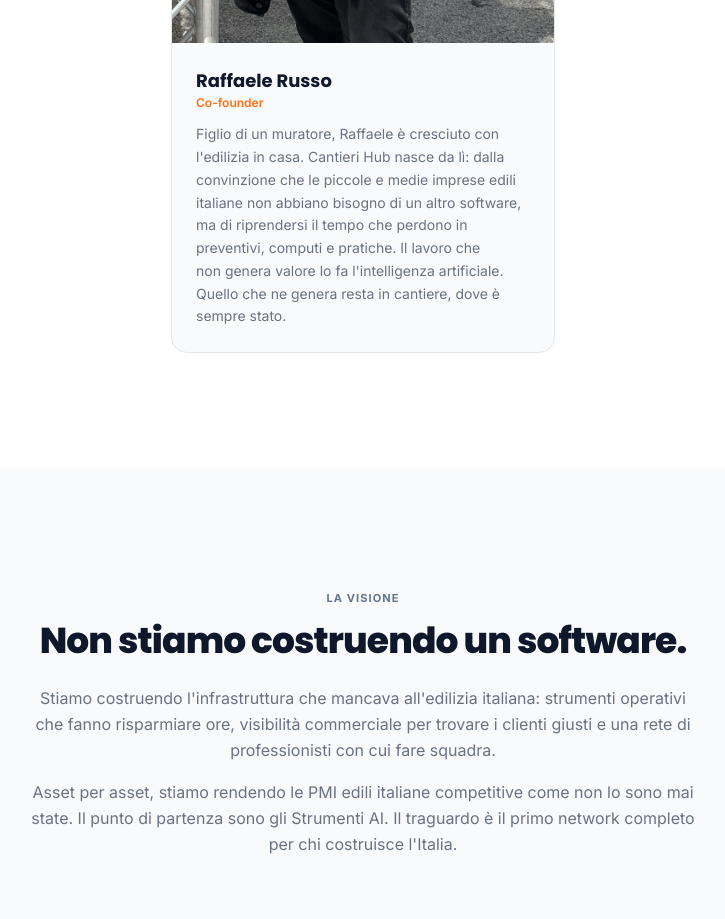
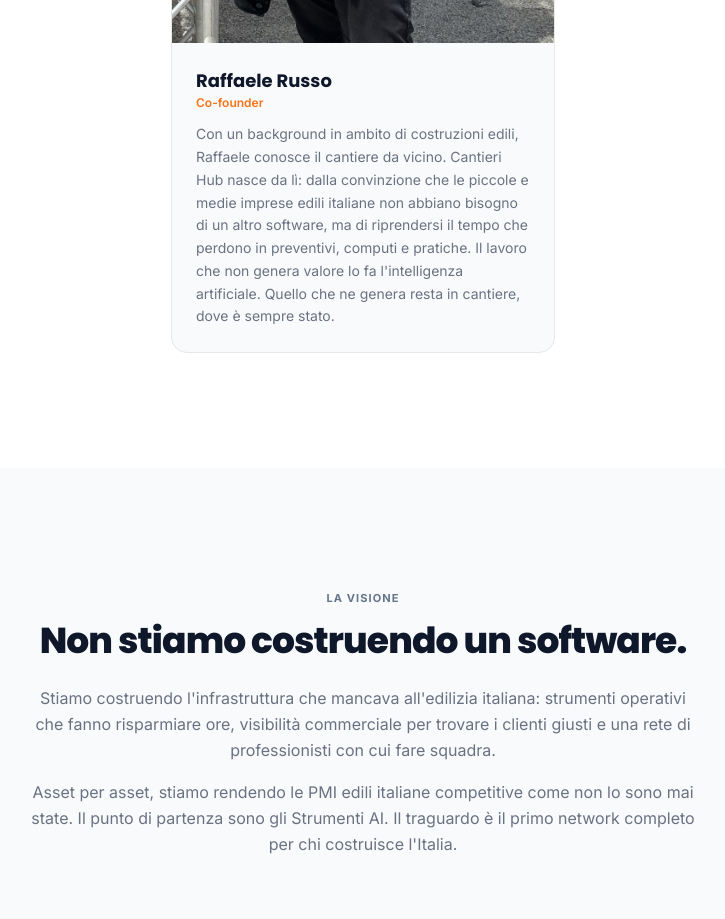
Before and after one commit to cantierihub/cantierihub-com, a Next.js app: page /chi-siamo in a window 1280 px wide. Shown: the part 1860-2779 px from the top of the page, without its empty margins (277-1002 px from the left). Built offline with nearby package versions, Linux system fonts and the light colour scheme.

Commit message:
Aggiorna bio Raffaele in chi-siamo
Sostituisce "Figlio di un muratore" con "Con un background in ambito
di costruzioni edili" e toglie la ridondanza con "cresciuto con
l'edilizia in casa".

Co-Authored-By: Claude Opus 4.8 <noreply@anthropic.com>

```diff
--- a/src/app/chi-siamo/page.tsx
+++ b/src/app/chi-siamo/page.tsx
@@ -18,7 +18,7 @@ const team = [
   {
     name: "Raffaele Russo",
     role: "Co-founder",
-    bio: "Figlio di un muratore, Raffaele è cresciuto con l'edilizia in casa. Cantieri Hub nasce da lì: dalla convinzione che le piccole e medie imprese edili italiane non abbiano bisogno di un altro software, ma di riprendersi il tempo che perdono in preventivi, computi e pratiche. Il lavoro che non genera valore lo fa l'intelligenza artificiale. Quello che ne genera resta in cantiere, dove è sempre stato.",
+    bio: "Con un background in ambito di costruzioni edili, Raffaele conosce il cantiere da vicino. Cantieri Hub nasce da lì: dalla convinzione che le piccole e medie imprese edili italiane non abbiano bisogno di un altro software, ma di riprendersi il tempo che perdono in preventivi, computi e pratiche. Il lavoro che non genera valore lo fa l'intelligenza artificiale. Quello che ne genera resta in cantiere, dove è sempre stato.",
     photo: "/images/raffaele-sed.jpg",
     initials: "RR",
   },
```
